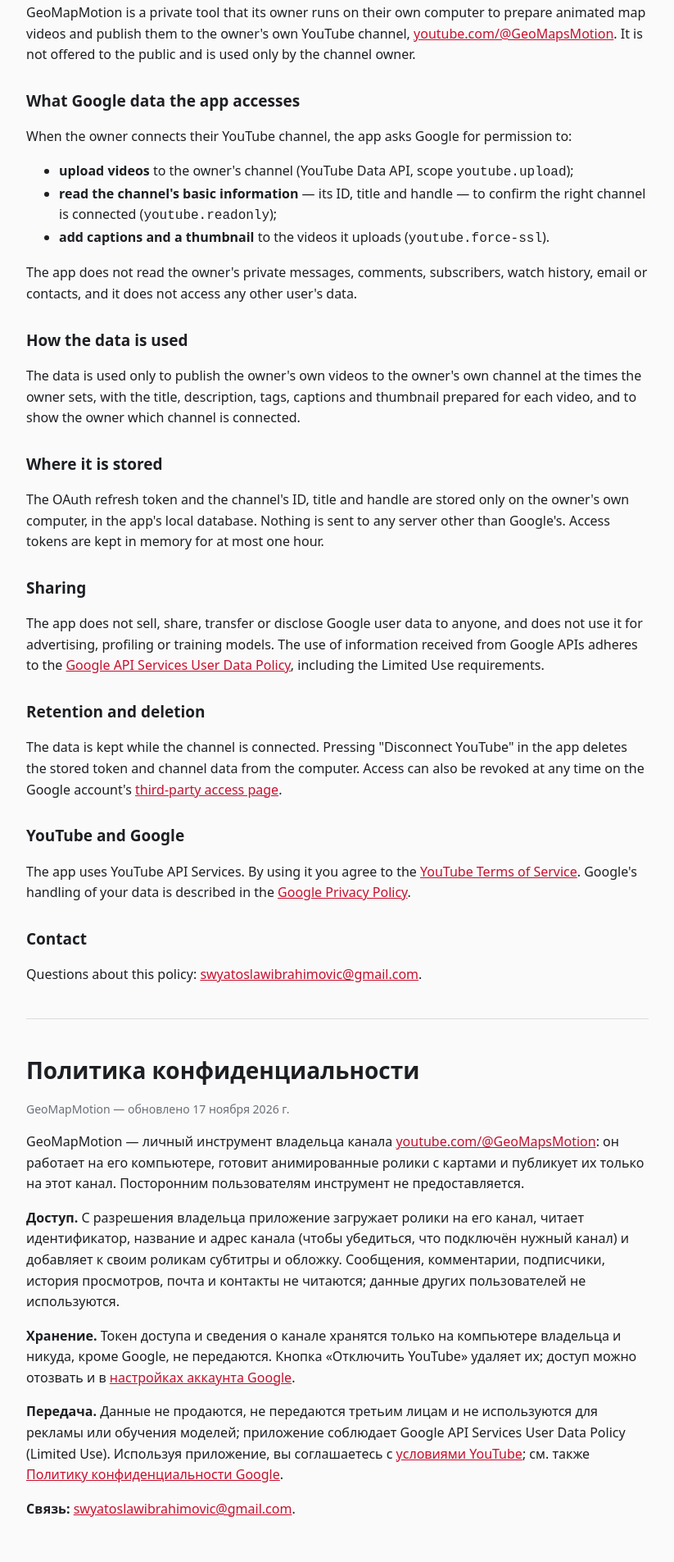
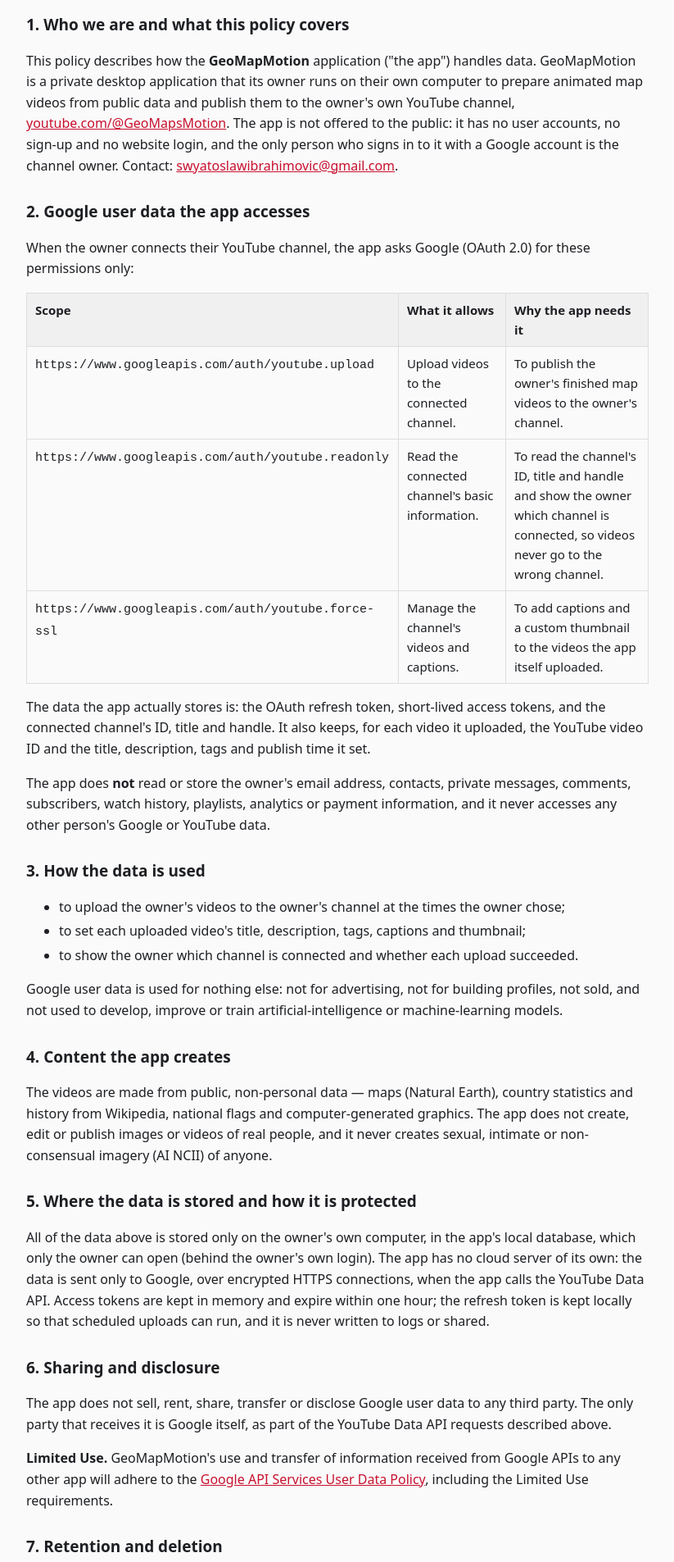
Before and after one commit to AlexeiJohnson/GeoMapMotion, a plain HTML site: page privacy.html in a window 1280 px wide. Shown: the part 134-2039 px from the top of the page at 82% size, without its empty margins (228-1051 px from the left). Drawn offline with Linux system fonts and the light colour scheme.

Commit message:
GeoMapMotion: the app's purpose on the home page, a full privacy policy
Co-Authored-By: Claude Opus 5.5 <noreply@anthropic.com>

```diff
--- a/privacy.html
+++ b/privacy.html
@@ -4,16 +4,20 @@
 <meta charset="utf-8">
 <meta name="viewport" content="width=device-width, initial-scale=1">
 <title>Privacy Policy — GeoMapMotion</title>
+<meta name="description" content="Privacy Policy of the GeoMapMotion app: what Google user data it accesses, how it is used, stored, protected, shared and deleted.">
 <style>
   :root { color-scheme: light dark; }
   body { margin: 0; font: 16px/1.6 system-ui, -apple-system, "Segoe UI", Roboto, sans-serif;
          background: #fafafa; color: #1d1f23; }
   main { max-width: 760px; margin: 0 auto; padding: 40px 20px 60px; }
   h1 { font-size: 28px; margin: 0 0 4px; } h2 { font-size: 19px; margin: 28px 0 6px; }
-  .muted { color: #6b7078; font-size: 14px; } a { color: #c8102e; }
+  .muted { color: #6b7078; font-size: 14px; } a { color: #c8102e; } li { margin: 4px 0; }
+  table { border-collapse: collapse; width: 100%; margin: 10px 0; font-size: 15px; }
+  th, td { border: 1px solid #ddd; padding: 8px 10px; text-align: left; vertical-align: top; }
+  th { background: #f0f0f0; }
   hr { border: 0; border-top: 1px solid #ddd; margin: 40px 0; }
   @media (prefers-color-scheme: dark) { body { background: #111316; color: #e8eaed; }
-    .muted { color: #9aa0a8; } hr { border-top-color: #2a2e34; } a { color: #ff6b77; } }
+    .muted { color: #9aa0a8; } hr, th, td { border-color: #2a2e34; } th { background: #1b1e22; } a { color: #ff6b77; } }
 </style>
 </head>
 <body>
@@ -21,74 +25,104 @@
 <h1>Privacy Policy</h1>
 <p class="muted">GeoMapMotion — last updated 17 November 2026</p>
 
-<p>GeoMapMotion is a private tool that its owner runs on their own computer to prepare animated
-map videos and publish them to the owner's own YouTube channel,
-<a href="https://www.youtube.com/@GeoMapsMotion">youtube.com/@GeoMapsMotion</a>. It is not offered
-to the public and is used only by the channel owner.</p>
+<h2>1. Who we are and what this policy covers</h2>
+<p>This policy describes how the <b>GeoMapMotion</b> application ("the app") handles data. GeoMapMotion is a
+private desktop application that its owner runs on their own computer to prepare animated map videos from
+public data and publish them to the owner's own YouTube channel,
+<a href="https://www.youtube.com/@GeoMapsMotion">youtube.com/@GeoMapsMotion</a>. The app is not offered to the
+public: it has no user accounts, no sign-up and no website login, and the only person who signs in to it with a
+Google account is the channel owner. Contact:
+<a href="mailto:swyatoslawibrahimovic@gmail.com">swyatoslawibrahimovic@gmail.com</a>.</p>
 
-<h2>What Google data the app accesses</h2>
-<p>When the owner connects their YouTube channel, the app asks Google for permission to:</p>
+<h2>2. Google user data the app accesses</h2>
+<p>When the owner connects their YouTube channel, the app asks Google (OAuth 2.0) for these permissions only:</p>
+<table>
+  <tr><th>Scope</th><th>What it allows</th><th>Why the app needs it</th></tr>
+  <tr><td><code>https://www.googleapis.com/auth/youtube.upload</code></td><td>Upload videos to the connected
+    channel.</td><td>To publish the owner's finished map videos to the owner's channel.</td></tr>
+  <tr><td><code>https://www.googleapis.com/auth/youtube.readonly</code></td><td>Read the connected channel's
+    basic information.</td><td>To read the channel's ID, title and handle and show the owner which channel is
+    connected, so videos never go to the wrong channel.</td></tr>
+  <tr><td><code>https://www.googleapis.com/auth/youtube.force-ssl</code></td><td>Manage the channel's videos and
+    captions.</td><td>To add captions and a custom thumbnail to the videos the app itself uploaded.</td></tr>
+</table>
+<p>The data the app actually stores is: the OAuth refresh token, short-lived access tokens, and the connected
+channel's ID, title and handle. It also keeps, for each video it uploaded, the YouTube video ID and the title,
+description, tags and publish time it set.</p>
+<p>The app does <b>not</b> read or store the owner's email address, contacts, private messages, comments,
+subscribers, watch history, playlists, analytics or payment information, and it never accesses any other
+person's Google or YouTube data.</p>
+
+<h2>3. How the data is used</h2>
 <ul>
-  <li><b>upload videos</b> to the owner's channel (YouTube Data API, scope <code>youtube.upload</code>);</li>
-  <li><b>read the channel's basic information</b> — its ID, title and handle — to confirm the
-    right channel is connected (<code>youtube.readonly</code>);</li>
-  <li><b>add captions and a thumbnail</b> to the videos it uploads (<code>youtube.force-ssl</code>).</li>
+  <li>to upload the owner's videos to the owner's channel at the times the owner chose;</li>
+  <li>to set each uploaded video's title, description, tags, captions and thumbnail;</li>
+  <li>to show the owner which channel is connected and whether each upload succeeded.</li>
 </ul>
-<p>The app does not read the owner's private messages, comments, subscribers, watch history,
-email or contacts, and it does not access any other user's data.</p>
+<p>Google user data is used for nothing else: not for advertising, not for building profiles, not sold, and not
+used to develop, improve or train artificial-intelligence or machine-learning models.</p>
 
-<h2>How the data is used</h2>
-<p>The data is used only to publish the owner's own videos to the owner's own channel at the
-times the owner sets, with the title, description, tags, captions and thumbnail prepared for
-each video, and to show the owner which channel is connected.</p>
+<h2>4. Content the app creates</h2>
+<p>The videos are made from public, non-personal data — maps (Natural Earth), country statistics and history from
+Wikipedia, national flags and computer-generated graphics. The app does not create, edit or publish images or
+videos of real people, and it never creates sexual, intimate or non-consensual imagery (AI NCII) of anyone.</p>
 
-<h2>Where it is stored</h2>
-<p>The OAuth refresh token and the channel's ID, title and handle are stored only on the
-owner's own computer, in the app's local database. Nothing is sent to any server other than
-Google's. Access tokens are kept in memory for at most one hour.</p>
+<h2>5. Where the data is stored and how it is protected</h2>
+<p>All of the data above is stored only on the owner's own computer, in the app's local database, which only the
+owner can open (behind the owner's own login). The app has no cloud server of its own: the data is sent only to Google, over encrypted
+HTTPS connections, when the app calls the YouTube Data API. Access tokens are kept in memory and expire within one
+hour; the refresh token is kept locally so that scheduled uploads can run, and it is never written to logs or
+shared.</p>
 
-<h2>Sharing</h2>
-<p>The app does not sell, share, transfer or disclose Google user data to anyone, and does not
-use it for advertising, profiling or training models. The use of information received from
-Google APIs adheres to the
-<a href="https://developers.google.com/terms/api-services-user-data-policy">Google API Services
+<h2>6. Sharing and disclosure</h2>
+<p>The app does not sell, rent, share, transfer or disclose Google user data to any third party. The only party
+that receives it is Google itself, as part of the YouTube Data API requests described above.</p>
+<p><b>Limited Use.</b> GeoMapMotion's use and transfer of information received from Google APIs to any other app
+will adhere to the <a href="https://developers.google.com/terms/api-services-user-data-policy">Google API Services
 User Data Policy</a>, including the Limited Use requirements.</p>
 
-<h2>Retention and deletion</h2>
-<p>The data is kept while the channel is connected. Pressing "Disconnect YouTube" in the app
-deletes the stored token and channel data from the computer. Access can also be revoked at any
-time on the Google account's
-<a href="https://myaccount.google.com/permissions">third-party access page</a>.</p>
+<h2>7. Retention and deletion</h2>
+<p>The data is kept only while the channel is connected. Pressing "Disconnect YouTube" in the app revokes the
+token with Google and deletes the stored tokens and channel information from the computer immediately. Access can
+also be revoked at any time on the Google account's
+<a href="https://myaccount.google.com/permissions">third-party access page</a>. Records of the videos the app
+uploaded (their YouTube IDs and texts) can be deleted by the owner at any time. To ask about or request deletion
+of any data, write to <a href="mailto:swyatoslawibrahimovic@gmail.com">swyatoslawibrahimovic@gmail.com</a>.</p>
 
-<h2>YouTube and Google</h2>
+<h2>8. Children</h2>
+<p>The app is used only by its adult owner and does not knowingly collect data from children.</p>
+
+<h2>9. YouTube and Google</h2>
 <p>The app uses YouTube API Services. By using it you agree to the
-<a href="https://www.youtube.com/t/terms">YouTube Terms of Service</a>. Google's handling of
-your data is described in the <a href="https://policies.google.com/privacy">Google Privacy
-Policy</a>.</p>
+<a href="https://www.youtube.com/t/terms">YouTube Terms of Service</a>. Google's handling of data is described in
+the <a href="https://policies.google.com/privacy">Google Privacy Policy</a>.</p>
 
-<h2>Contact</h2>
-<p>Questions about this policy: <a href="mailto:swyatoslawibrahimovic@gmail.com">swyatoslawibrahimovic@gmail.com</a>.</p>
+<h2>10. Changes to this policy</h2>
+<p>If the app starts to use Google data in a different way, this page will be updated before that happens and the
+date at the top will change.</p>
+
+<h2>11. Contact</h2>
+<p>Questions about this policy or the app: <a href="mailto:swyatoslawibrahimovic@gmail.com">swyatoslawibrahimovic@gmail.com</a>
+· Home page: <a href="https://alexeijohnson.github.io/GeoMapMotion/">alexeijohnson.github.io/GeoMapMotion</a></p>
 
 <hr>
 
 <h1>Политика конфиденциальности</h1>
 <p class="muted">GeoMapMotion — обновлено 17 ноября 2026 г.</p>
-<p>GeoMapMotion — личный инструмент владельца канала
-<a href="https://www.youtube.com/@GeoMapsMotion">youtube.com/@GeoMapsMotion</a>: он работает на его
-компьютере, готовит анимированные ролики с картами и публикует их только на этот канал.
-Посторонним пользователям инструмент не предоставляется.</p>
-<p><b>Доступ.</b> С разрешения владельца приложение загружает ролики на его канал, читает
-идентификатор, название и адрес канала (чтобы убедиться, что подключён нужный канал) и
-добавляет к своим роликам субтитры и обложку. Сообщения, комментарии, подписчики, история
-просмотров, почта и контакты не читаются; данные других пользователей не используются.</p>
-<p><b>Хранение.</b> Токен доступа и сведения о канале хранятся только на компьютере владельца
-и никуда, кроме Google, не передаются. Кнопка «Отключить YouTube» удаляет их; доступ можно
-отозвать и в <a href="https://myaccount.google.com/permissions">настройках аккаунта Google</a>.</p>
-<p><b>Передача.</b> Данные не продаются, не передаются третьим лицам и не используются для
-рекламы или обучения моделей; приложение соблюдает Google API Services User Data Policy
-(Limited Use). Используя приложение, вы соглашаетесь с
-<a href="https://www.youtube.com/t/terms">условиями YouTube</a>; см. также
-<a href="https://policies.google.com/privacy">Политику конфиденциальности Google</a>.</p>
+<p>GeoMapMotion — личное приложение владельца канала
+<a href="https://www.youtube.com/@GeoMapsMotion">youtube.com/@GeoMapsMotion</a>: работает на его компьютере,
+готовит анимированные ролики с картами из открытых данных и публикует их только на этот канал. Посторонним
+пользователям приложение не предоставляется, учётных записей и входа на сайте нет.</p>
+<p><b>Доступ.</b> С разрешения владельца приложение загружает ролики на его канал (<code>youtube.upload</code>),
+читает идентификатор, название и адрес канала (<code>youtube.readonly</code>) и добавляет к своим роликам
+субтитры и обложку (<code>youtube.force-ssl</code>). Почта, контакты, сообщения, комментарии, подписчики, история
+просмотров и аналитика не читаются; данные других людей не используются.</p>
+<p><b>Хранение и защита.</b> Токены и сведения о канале хранятся только на компьютере владельца и передаются только
+Google по HTTPS. Кнопка «Отключить YouTube» отзывает доступ и удаляет их; доступ можно отозвать и в
+<a href="https://myaccount.google.com/permissions">настройках аккаунта Google</a>.</p>
+<p><b>Передача.</b> Данные не продаются, не передаются третьим лицам и не используются для рекламы, профилирования
+и обучения моделей ИИ; приложение соблюдает Google API Services User Data Policy, включая требования Limited Use.
+Изображений реальных людей и интимного контента приложение не создаёт.</p>
 <p><b>Связь:</b> <a href="mailto:swyatoslawibrahimovic@gmail.com">swyatoslawibrahimovic@gmail.com</a>.</p>
 </main>
 </body>
```
Also changed, not shown: index.html (+60 -19 lines).
